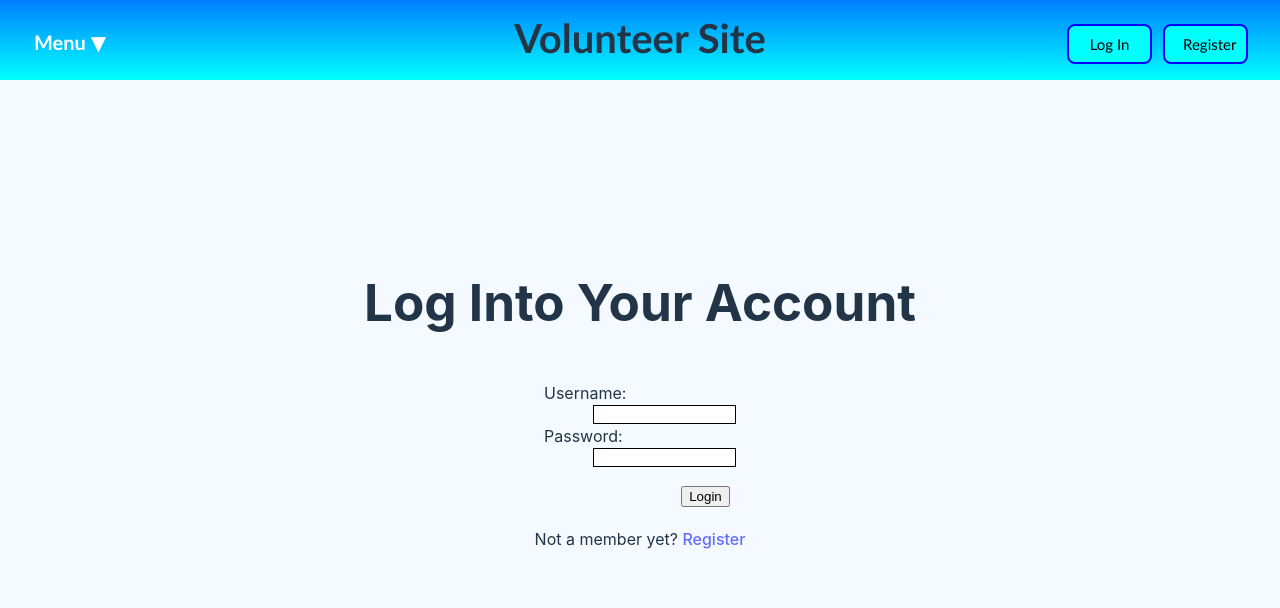
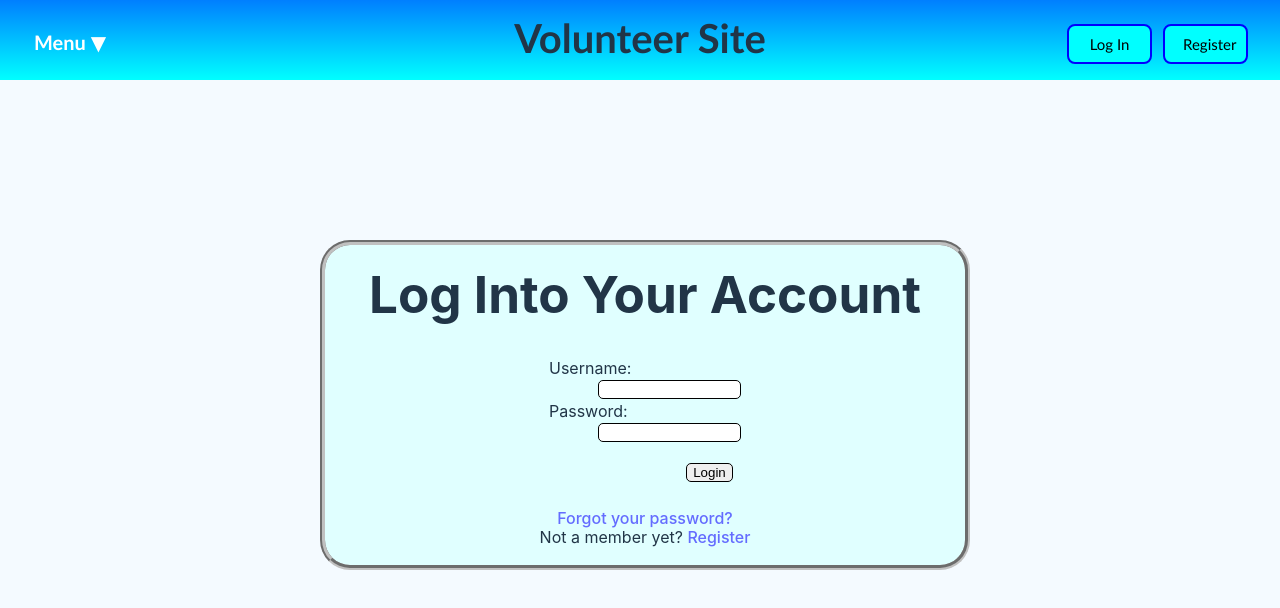
Before and after one commit to VipinN1/VolunteerProjectFrontEnd, a React (Vite) app in the folder frontend/: page /login in a window 1280 px wide. Shown: the top 608 px of the page. Built offline with nearby package versions, Linux system fonts and the light colour scheme.

Commit message:
Commit 1.0.7
Updated visuals of the login and register pages. Added a forgot password link (currently placeholder) to login page.

```diff
--- a/frontend/src/Pages/Login.css
+++ b/frontend/src/Pages/Login.css
@@ -23,11 +23,21 @@
   #body_div {
     position:absolute;
     top:30%;
+    left: 25%;
     text-align:center;
     align-content: center;
     margin-left:auto;
     margin-right:auto;
-    width:100%;
+    width:50%;
+    height: 40%;
+    border: 5px groove silver;
+    border-radius: 30px;
+    background:lightcyan;
+  }
+
+  #login_h1 {
+    position:relative;
+    top: -10%;
   }
 
   form {
@@ -35,7 +45,12 @@
     margin-left:auto;
     margin-right:auto;
     align-content: center;
-    width: 15%;
+    width: 30%;
+  }
+
+  form[id="login_form"] {
+    position:relative;
+    top:-15%;
   }
 
   label {
@@ -44,15 +59,24 @@
     clear: left;
   }
 
+  label[for="password_log"], label[for="username_log"], input[for="username_log"], input[for="password_log"] {
+    position:relative;
+    top:-15%;
+  }
+
   input[type=text], input[type=email], input[type=password] {
     float: right;
     border: 1px solid black;
+    border-radius: 5px;
   }
 
   input[type=submit][value="Login"] {
     float:none;
     position: absolute;
+    align-content:center;
     bottom: -40px;
+    border: 1px solid black;
+    border-radius: 5px;
   }
 
   p[id="register_msg"] {
@@ -60,7 +84,7 @@
     position: absolute;
     text-align:center;
     width:100%;
-    bottom: -100px;
+    bottom: 0%;
   }
 
   input[type=text]:focus, input[type=email]:focus, input[type=password]:focus {
--- a/frontend/src/Pages/LoginPage.jsx
+++ b/frontend/src/Pages/LoginPage.jsx
@@ -9,21 +9,22 @@ function LoginPage() {
       <a href="/register/"><button id="register_button_log">Register</button></a>
 
       <div id="body_div">
-        <h1>Log Into Your Account</h1>
+        <h1 id="login_h1">Log Into Your Account</h1>
         <form id="login_form" action="/profile/">
-            <p>
-                <label for="username">Username:</label>
-                <input type="text" id="username" name="username" size="15" required></input>
+            <p id="login_p">
+                <label for="username_log">Username:</label>
+                <input type="text" id="username_log" name="username_log" size="15" required></input>
             </p>
-            <p>
-                <label for="password">Password:</label>
-                <input type="password" id="password" name="password" size="15" required></input>
+            <p id="login_p">
+                <label for="password_log">Password:</label>
+                <input type="password" id="password_log" name="password_log" size="15" required></input>
             </p>
-            <p>
+            <p id="login_p">
                 <input type="submit" value="Login"></input>  {/* TODO: Figure out the major issue with freakin'... CSS SPILLOVER */}
             </p>
         </form>
         <section>
+        <p id="forgot_msg"><a>Forgot your password?</a></p> {/* Add a link to the account creation page here */}
           <p id="register_msg">Not a member yet? <a href="/register/">Register</a></p> {/* Add a link to the account creation page here */}
         </section>
       </div>
--- a/frontend/src/Pages/Register.css
+++ b/frontend/src/Pages/Register.css
@@ -22,22 +22,27 @@
     background: linear-gradient(aqua, #007FFF);
   }
 
-  #body_div {
+  #body_div_reg {
     position:absolute;
     top:30%;
+    left:25%;
     text-align:center;
     align-content: center;
     margin-left:auto;
     margin-right:auto;
-    width:100%;
+    width:50%;
+    height: 40%;
+    border: 5px groove silver;
+    border-radius: 30px;
+    background:lightcyan;
   }
 
-  form {
+  form[id="register_form"] {
     text-align: center;
     margin-left:auto;
     margin-right:auto;
     align-content: center;
-    width: 15%;
+    width: 30%;
   }
 
   label {
@@ -49,12 +54,16 @@
   input[type=text], input[type=email], input[type=password] {
     float: right;
     border: 1px solid black;
+    border-radius:5px;
   }
 
   input[type=submit][value="Register"] {
     float:none;
     position: absolute;
-    bottom: -20px;
+    align-content:center;
+    bottom: 30px;
+    border: 1px solid black;
+    border-radius: 5px;
   }
 
   input[type=text]:focus, input[type=email]:focus, input[type=password]:focus {
--- a/frontend/src/Pages/RegisterPage.jsx
+++ b/frontend/src/Pages/RegisterPage.jsx
@@ -7,7 +7,7 @@ function RegisterPage() {
       <a href="/login/"><button id="login_button_reg">Log In</button></a>
         <a href="/register/"><button id="register_button_reg">Register</button></a>
 
-      <div id="body_div">
+      <div id="body_div_reg">
         <h1>Create your account!</h1>
         <form id="register_form" action="/profile/">
             <p>
@@ -27,6 +27,8 @@ function RegisterPage() {
             </p>
         </form>
         <br></br>
+        <br></br>
+        <br></br>
       </div>
 
 
```
